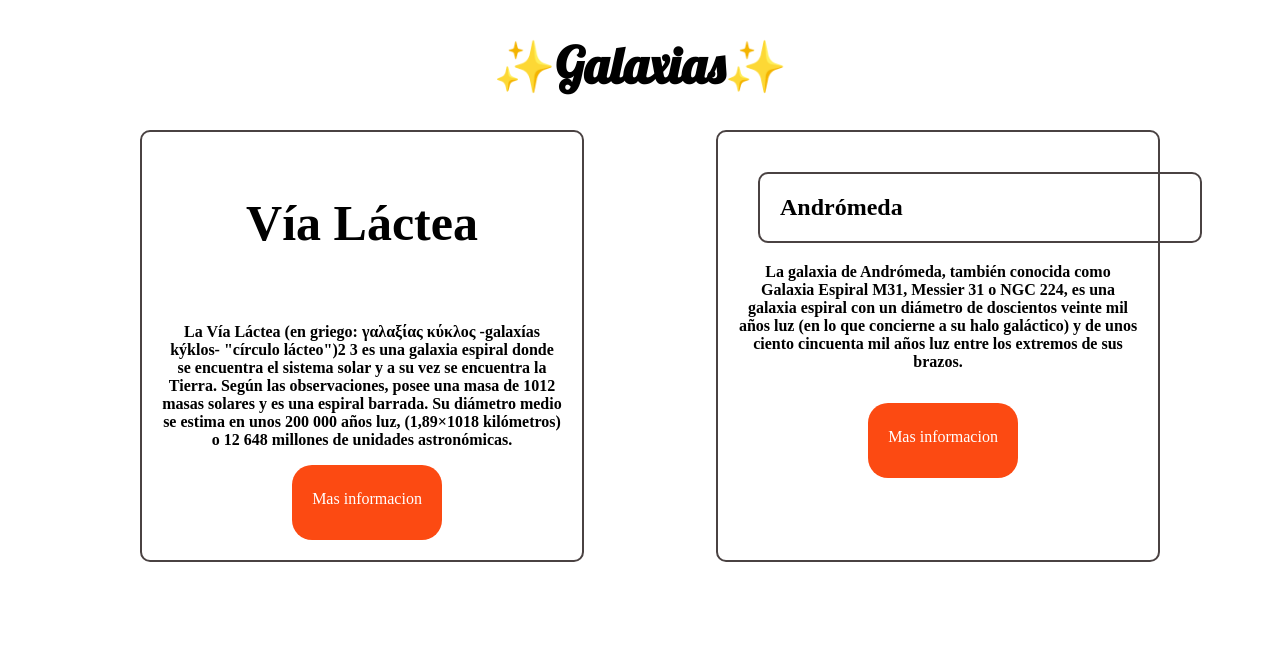
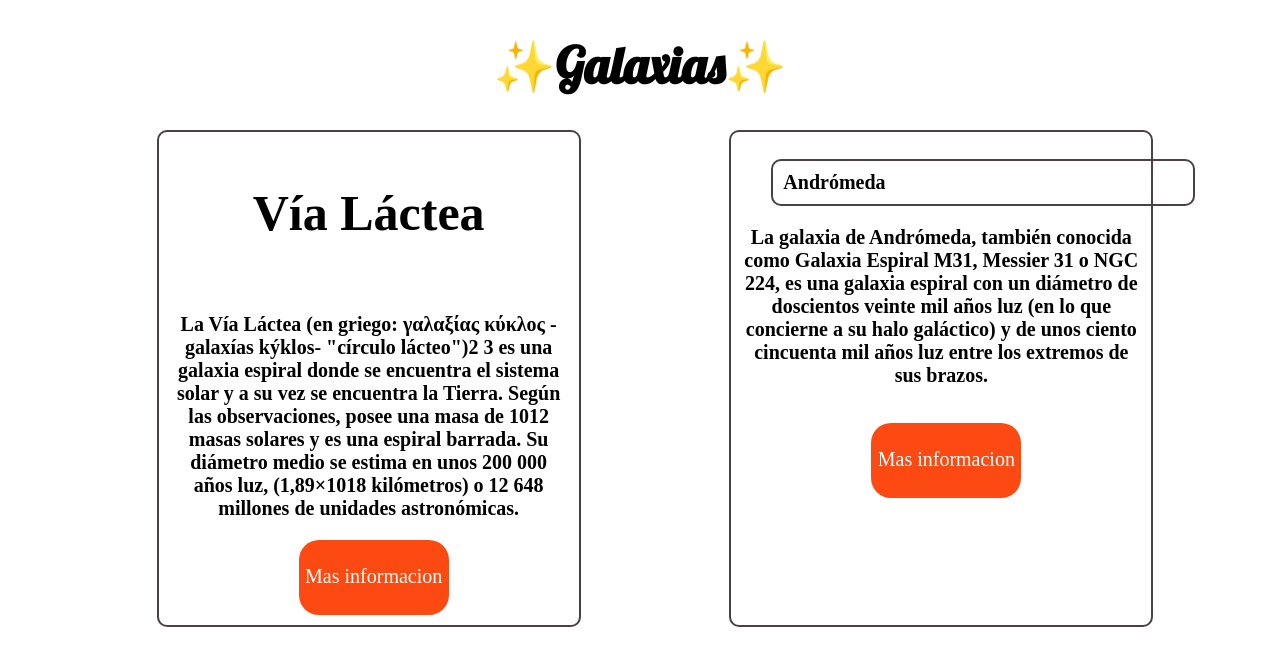
Before and after one commit to ErvinDavidNatarenoCaceres/Universo, a plain HTML site: page Galaxia.html in a window 1280 px wide. Drawn offline with Linux system fonts and the light colour scheme.

Commit message:
Add files via upload

```diff
--- a/Galaxia.css
+++ b/Galaxia.css
@@ -44,10 +44,11 @@ box-shadow: 10px 10px 5px 0px rgba(0,0,0,0.75);
 
 .cebra{
     width: 400px;
-    margin-left: 20px;
+    margin-left: 30px;
     border: #4A4242 solid 2px;
     border-radius: 10px;
-    padding: 20px;
+    padding: 10px;
+    font-size: 20px;
 }
 
 .ballena{
```
Also changed, not shown: head.css (+6 -2 lines), cosmos.css (line endings or trailing spaces).
